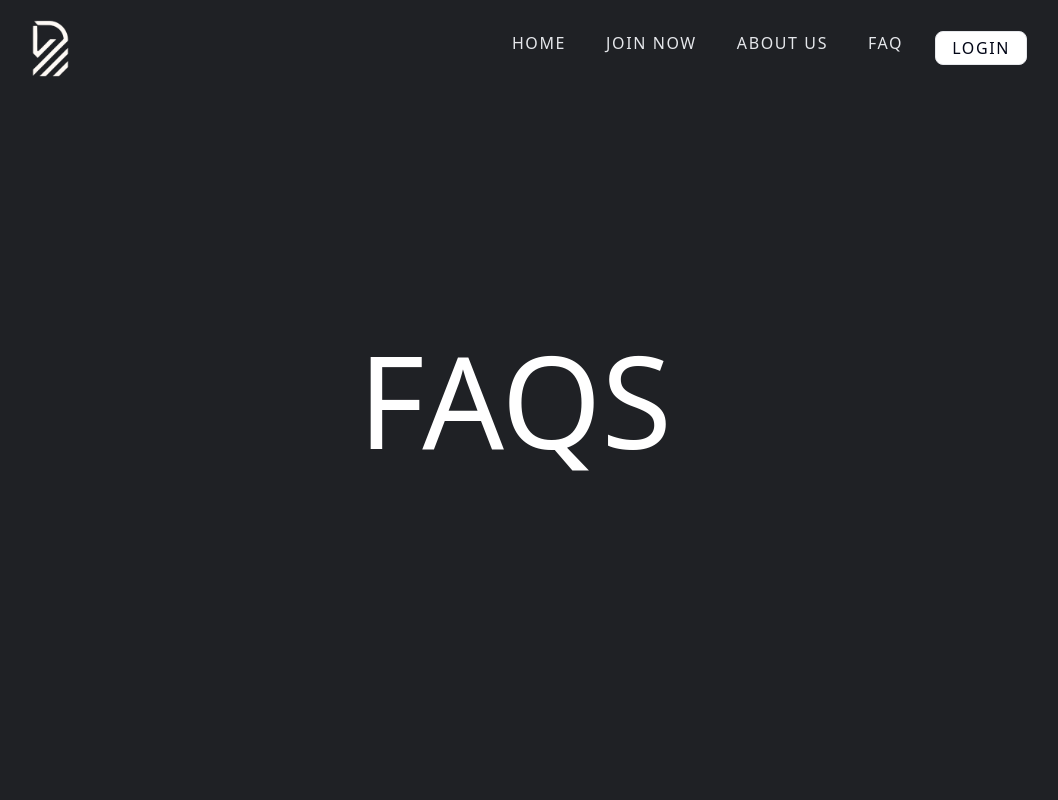
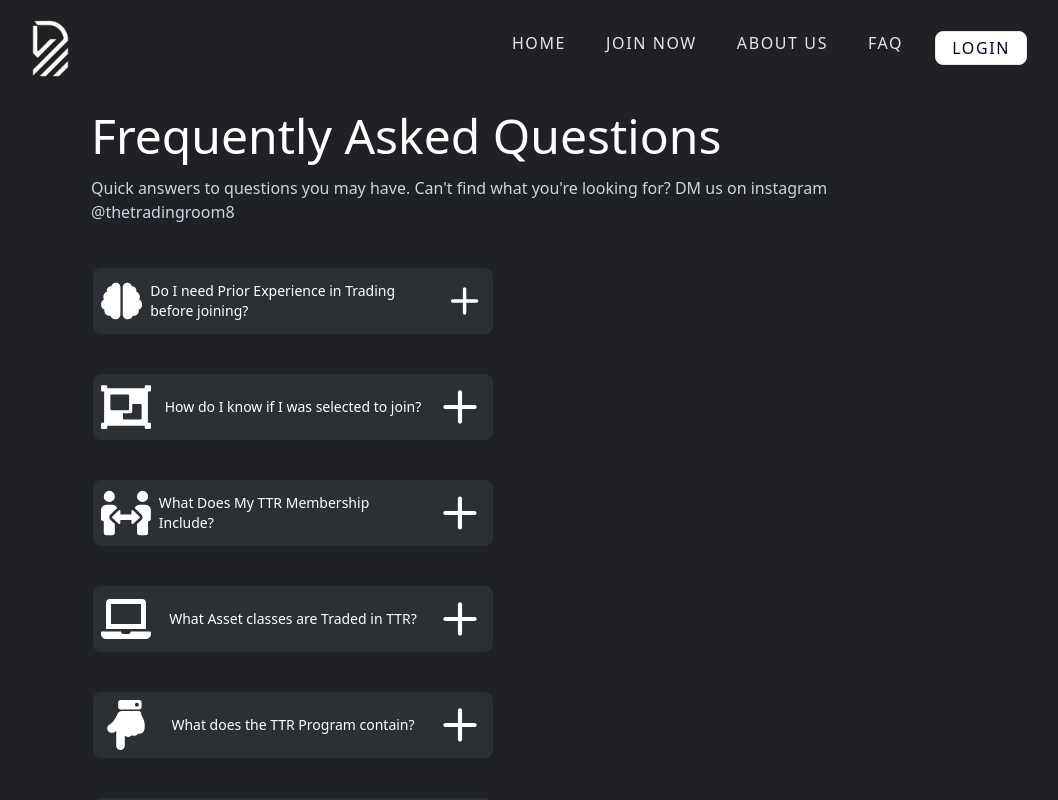
Before and after one commit to fsmutimeer/education-trading, a Next.js app: page /faq in a window 1280 px wide. Shown: the top 800 px of the page, without its empty margins (125-1183 px from the left). Built offline with nearby package versions, Linux system fonts and the light colour scheme.

Commit message:
faqs page set

```diff
--- /dev/null
+++ b/app/account/program/page.tsx
@@ -0,0 +1,10 @@
+
+export default function Program() {
+  return (
+    <>
+      <div className="flex-col">
+        Program
+      </div>
+    </>
+  );
+}
--- a/app/faq/page.tsx
+++ b/app/faq/page.tsx
@@ -1,10 +1,83 @@
 import React from 'react';
+import {
+  FaBrain,
+  FaDollarSign,
+  FaHandPointDown,
+  FaLaptop,
+  FaObjectGroup,
+  FaPeopleArrows,
+} from 'react-icons/fa';
+import { FiPlus } from 'react-icons/fi';
 
 const faqs = () => {
   return (
-    <div className="flex flex-col items-center md:flex-row md:h-screen bg-[#1F2125]">
-      <div className="flex items-center justify-center w-full md:w-1/2 mx-auto">
-        <h2 className="text-white text-[8rem]">FAQS</h2>
+    <div className="flex-col bg-[#1F2125] h-auto w-screen flex-wrap">
+      <div className=" container mx-auto w-[80%]  flex-col  ">
+        <div className="flex flex-wrap pt-[6rem] mx-auto justify-start items-start  p-[5rem] pb-8">
+          <h2 className="text-white text-5xl pt-4 p-2">
+            Frequently Asked Questions
+          </h2>
+          <p className="text-slate-300 text-md p-2">
+            Quick answers to questions you may have. Can't find what you're
+            looking for? DM us on instagram @thetradingroom8
+          </p>
+        </div>
+        <div className="flex flex-wrap gap-y-10 gap-x-16 justify-start items-start  p-[5rem] pt-1">
+          <div className="flex justify-between items-center p-[10px] pt-0 pb-0">
+            <div className="flex justify-between items-center gap-2 bg-[#2C2F34] p-2 rounded-lg w-[400px]">
+              <FaBrain className="text-white w-[50px] h-[50px]" />
+              <p className="text-white text-sm ">
+                Do I need Prior Experience in Trading before joining?
+              </p>
+              <FiPlus className="text-white w-[50px] h-[50px]" />
+            </div>
+          </div>
+          <div className="flex justify-between items-center p-[10px] pt-0 pb-0">
+            <div className="flex justify-between items-center gap-2 bg-[#2C2F34] p-2 rounded-lg w-[400px]">
+              <FaObjectGroup className="text-white w-[50px] h-[50px]" />
+              <p className="text-white text-sm ">
+                How do I know if I was selected to join?
+              </p>
+              <FiPlus className="text-white w-[50px] h-[50px]" />
+            </div>
+          </div>
+          <div className="flex justify-between items-center p-[10px] pt-0 pb-0">
+            <div className="flex justify-between items-center gap-2 bg-[#2C2F34] p-2 rounded-lg w-[400px]">
+              <FaPeopleArrows className="text-white w-[50px] h-[50px]" />
+              <p className="text-white text-sm ">
+                What Does My TTR Membership Include?
+              </p>
+              <FiPlus className="text-white w-[50px] h-[50px]" />
+            </div>
+          </div>
+          <div className="flex justify-between items-center p-[10px] pt-0 pb-0">
+            <div className="flex justify-between items-center gap-2 bg-[#2C2F34] p-2 rounded-lg w-[400px]">
+              <FaLaptop className="text-white w-[50px] h-[50px]" />
+              <p className="text-white text-sm ">
+                What Asset classes are Traded in TTR?
+              </p>
+              <FiPlus className="text-white w-[50px] h-[50px]" />
+            </div>
+          </div>
+          <div className="flex justify-between items-center p-[10px] pt-0 pb-0">
+            <div className="flex justify-between items-center gap-2 bg-[#2C2F34] p-2 rounded-lg w-[400px]">
+              <FaHandPointDown className="text-white w-[50px] h-[50px]" />
+              <p className="text-white text-sm ">
+                What does the TTR Program contain?
+              </p>
+              <FiPlus className="text-white w-[50px] h-[50px]" />
+            </div>
+          </div>
+          <div className="flex justify-between items-center p-[10px] pt-0 pb-0">
+            <div className="flex justify-between items-center gap-2 bg-[#2C2F34] p-2 rounded-lg w-[400px]">
+              <FaBrain className="text-white w-[50px] h-[50px]" />
+              <p className="text-white text-sm ">
+                When do the Bootcamps occur & what do they include?
+              </p>
+              <FiPlus className="text-white w-[50px] h-[50px]" />
+            </div>
+          </div>
+        </div>
       </div>
     </div>
   );
```
